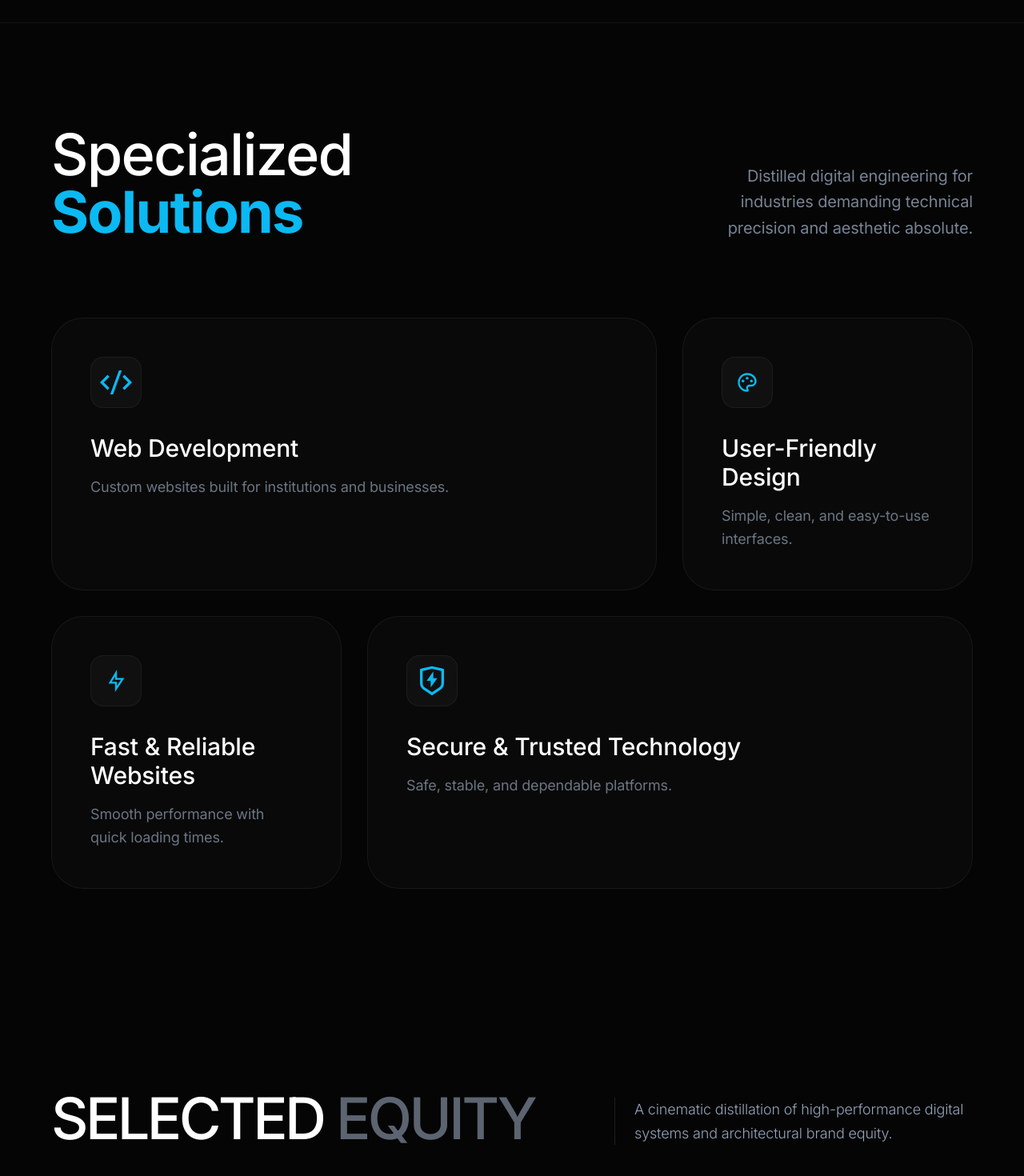
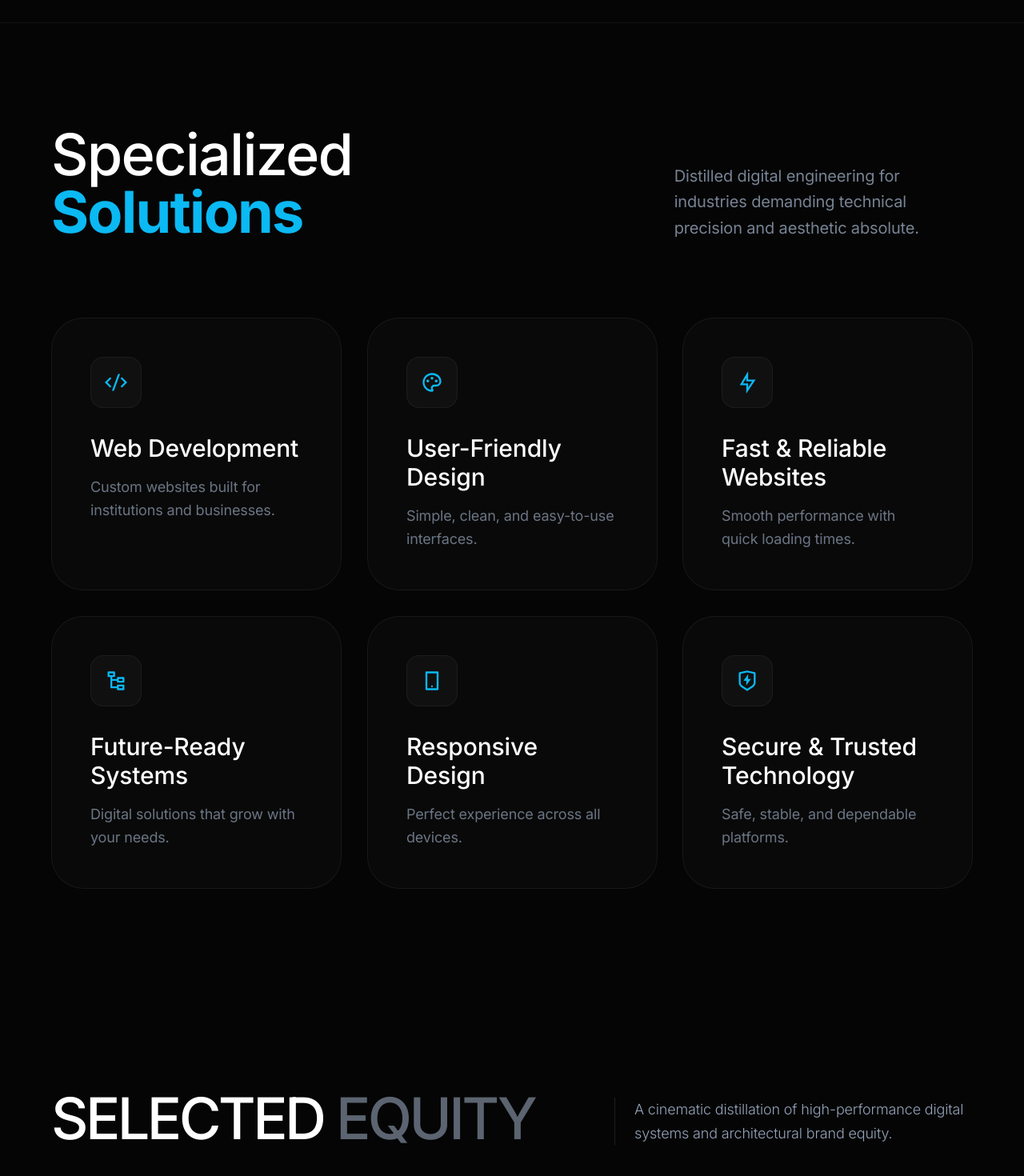
Before and after one commit to navaneethpv/nexora-agency, a Next.js app: page / in a window 1280 px wide. Shown: the part 1262-2732 px from the top of the page at 80% size. Built offline with nearby package versions, Linux system fonts and the light colour scheme.

Commit message:
feat: introduce new UI components for product showcase, tech stack ticker, selected work, and features sections.

```diff
--- a/src/components/FeaturesSection.tsx
+++ b/src/components/FeaturesSection.tsx
@@ -49,51 +49,22 @@ export default function FeaturesSection() {
                                 <span className="text-accent font-bold">Solutions</span>
                             </h2>
                         </div>
-                        <p className="w-full lg:w-1/3 text-secondary text-base md:text-xl font-normal leading-relaxed opacity-80 lg:text-right">
+                        <p className="w-full lg:w-1/3 text-secondary text-base md:text-xl font-normal leading-relaxed opacity-80 lg:text-left">
                             Distilled digital engineering for industries demanding technical precision and aesthetic absolute.
                         </p>
                     </div>
                 </ScrollReveal>
 
-                {/* Bento Grid Layout */}
-                <div className="grid grid-cols-1 md:grid-cols-12 md:grid-rows-2 gap-6 md:gap-8">
-                    {/* Big Card 1 - Web Dev */}
-                    <div className="md:col-span-8 md:row-span-1">
+                {/* 3-Column Grid Layout */}
+                <div className="grid grid-cols-1 md:grid-cols-2 lg:grid-cols-3 gap-6 md:gap-8">
+                    {features.map((feature, index) => (
                         <FeatureCard
-                            feature={features[0]}
-                            index={0}
-                            className="bg-white/2 border-white/5 h-full"
-                            iconSize="w-8 h-8 md:w-10 md:h-10"
+                            key={index}
+                            feature={feature}
+                            index={index}
+                            className={index === 1 || index === 4 ? "bg-accent/5 border-accent/10" : "bg-white/2 border-white/5"}
                         />
-                    </div>
-
-                    {/* Smaller Card 2 - Design */}
-                    <div className="md:col-span-4 md:row-span-1">
-                        <FeatureCard
-                            feature={features[1]}
-                            index={1}
-                            className="bg-accent/5 border-accent/10 h-full"
-                        />
-                    </div>
-
-                    {/* Smaller Card 3 - Fast */}
-                    <div className="md:col-span-4 md:row-span-1">
-                        <FeatureCard
-                            feature={features[2]}
-                            index={2}
-                            className="bg-white/2 border-white/5 h-full"
-                        />
-                    </div>
-
-                    {/* Big Card 4 - Secure */}
-                    <div className="md:col-span-8 md:row-span-1">
-                        <FeatureCard
-                            feature={features[5]}
-                            index={5}
-                            className="bg-white/2 border-white/5 h-full"
-                            iconSize="w-8 h-8 md:w-10 md:h-10"
-                        />
-                    </div>
+                    ))}
                 </div>
             </div>
         </section>
--- a/src/components/MockupShowcase.tsx
+++ b/src/components/MockupShowcase.tsx
@@ -165,7 +165,7 @@ export default function MockupShowcase() {
 
 const Header = () => {
     return (
-        <div className="section-container relative mx-auto py-12 md:py-20 px-4 w-full left-0 top-0">
+        <div className="section-container relative mx-auto py-12 md:py-20 w-full left-0 top-0">
             <ParallaxScroll speed={0.1} direction="up">
                 <h2 className="text-3xl md:text-6xl font-medium text-white tracking-tight leading-[1.1] mb-6 md:mb-10 gpu-stable">
                     Engineering <br />
--- a/src/components/TrustTicker.tsx
+++ b/src/components/TrustTicker.tsx
@@ -33,10 +33,10 @@ export default function TrustTicker() {
     return (
         <section id="trust-section" ref={tickerRef} className="py-20 md:py-32 border-b border-white/5 relative bg-background overflow-hidden">
             <div className="section-container relative">
-                <div className="mb-12 md:mb-16 relative z-10 flex justify-center">
+                <div className="mb-12 md:mb-16 relative z-10 flex">
                     <ShinyText
                         text="ENGINEERING SCALE FOR INDUSTRY LEADERS"
-                        className="text-[10px] md:text-xs font-semibold uppercase tracking-[0.5em] text-center opacity-40"
+                        className="text-[10px] md:text-xs font-semibold uppercase tracking-[0.5em] opacity-40"
                         color="rgba(255,255,255,0.4)"
                         shineColor="#ffffff"
                         speed={4}
--- a/src/components/home/SelectedWork.tsx
+++ b/src/components/home/SelectedWork.tsx
@@ -143,14 +143,16 @@ export default function SelectedWork() {
                     ))}
                 </div>
 
-                <div className="mt-20 md:mt-32 flex justify-center view-all-btn">
+                <div className="mt-16 md:mt-24 flex justify-start view-all-btn">
                     <Link
                         href="/work"
-                        className="group relative bg-transparent text-white border-b border-white/20 pb-1 text-sm md:text-base font-medium hover:text-accent hover:border-accent transition-all flex items-center gap-2"
+                        className="group relative flex items-center gap-3 text-white/50 hover:text-white transition-colors duration-300"
                         aria-label="View all projects"
                     >
-                        <span>View Entire Portfolio</span>
-                        <RiArrowRightUpLine className="w-4 h-4 transition-transform group-hover:translate-x-1 group-hover:-translate-y-1" />
+                        <span className="text-sm md:text-base font-medium uppercase tracking-widest">View Entire Portfolio</span>
+                        <div className="w-12 h-12 rounded-full border border-white/10 flex items-center justify-center group-hover:bg-accent group-hover:border-accent transition-all duration-300">
+                            <RiArrowRightUpLine className="w-5 h-5 transition-transform group-hover:rotate-45" />
+                        </div>
                     </Link>
                 </div>
             </div>
```
